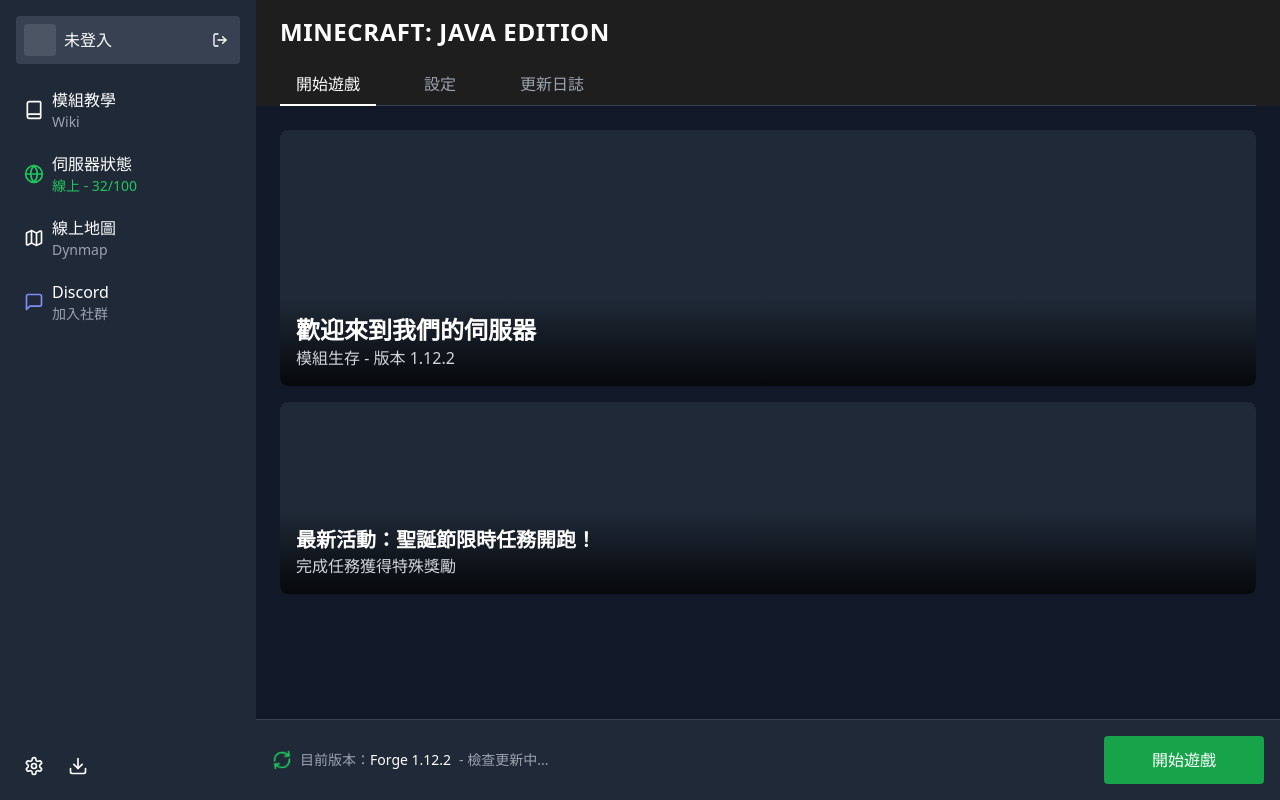
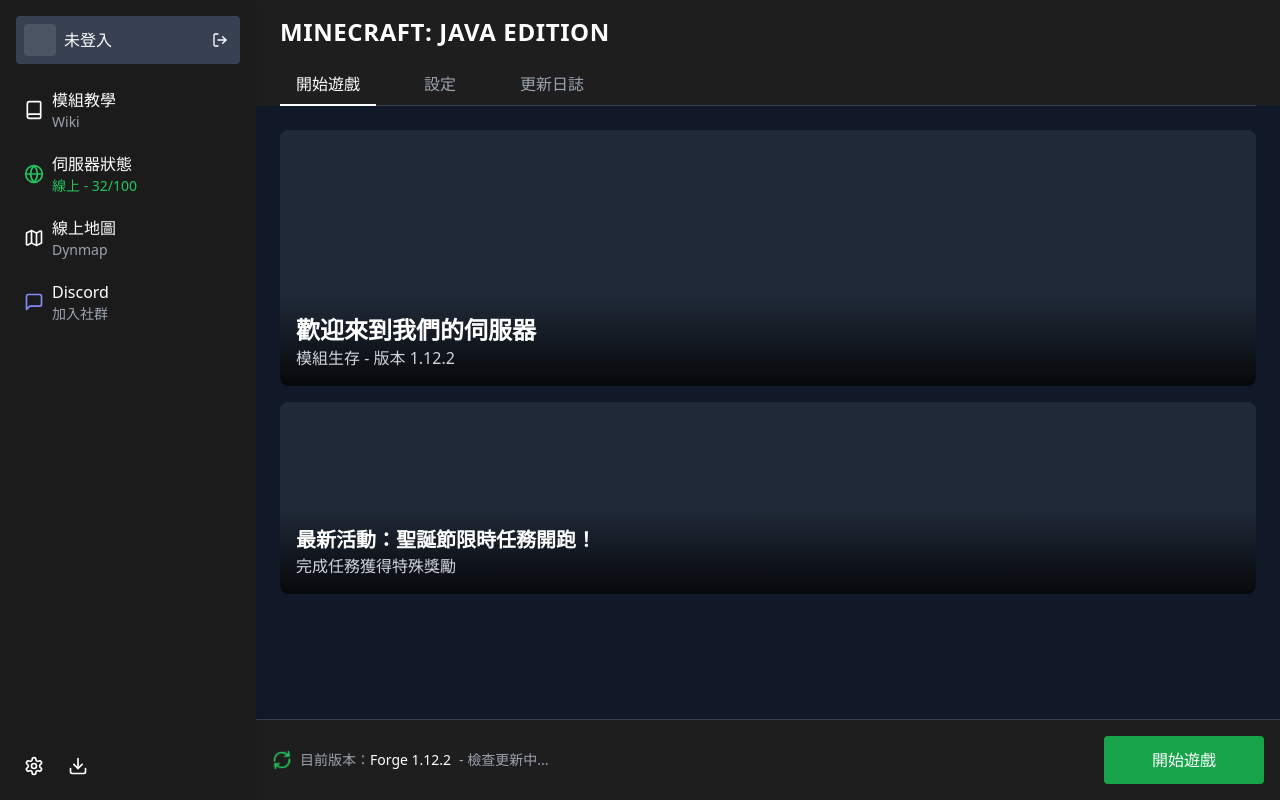
Before and after one commit to KoukeNeko/minecraft-launcher-for-server, a React (Vite) app: page / in a window 1280 px wide. Built offline with nearby package versions, Linux system fonts and the light colour scheme.

Commit message:
refactor: update window level and enhance styling in MinecraftLauncher component

```diff
--- a/src/components/MinecraftLauncher.jsx
+++ b/src/components/MinecraftLauncher.jsx
@@ -36,7 +36,7 @@
     <div className="h-screen bg-gray-900 text-white relative">
       <div className="flex h-full">
         {/* 左側邊欄 */}
-        <div className={`w-64 bg-gray-800 p-4 ${navigator.platform.includes('Mac') ? 'pt-10' : ''} space-y-4`}>
+        <div className={`w-64 bg-[#1b1b1b] p-4 ${navigator.platform.includes('Mac') ? 'pt-10' : ''} space-y-4 shadow-lg relative z-10`}>
           {/* 玩家資訊 */}
           <div className="flex items-center space-x-2 p-2 bg-gray-700 rounded">
             <div className="w-8 h-8 rounded bg-gray-600"></div>
@@ -331,7 +331,7 @@
           </div>
 
           {/* 底部啟動區域 */}
-          <div className="mt-auto p-4 bg-gray-800 border-t border-gray-700">
+          <div className="mt-auto p-4 bg-[#1E1E1E] border-t border-gray-700">
             <div className="flex items-center justify-between max-w-6xl mx-auto">
               <div className="flex items-center space-x-2">
                 <RefreshCw className="w-5 h-5 text-green-500 animate-spin" />
```
Also changed, not shown: 1 other file (tests, documents, lock files or other folders).
